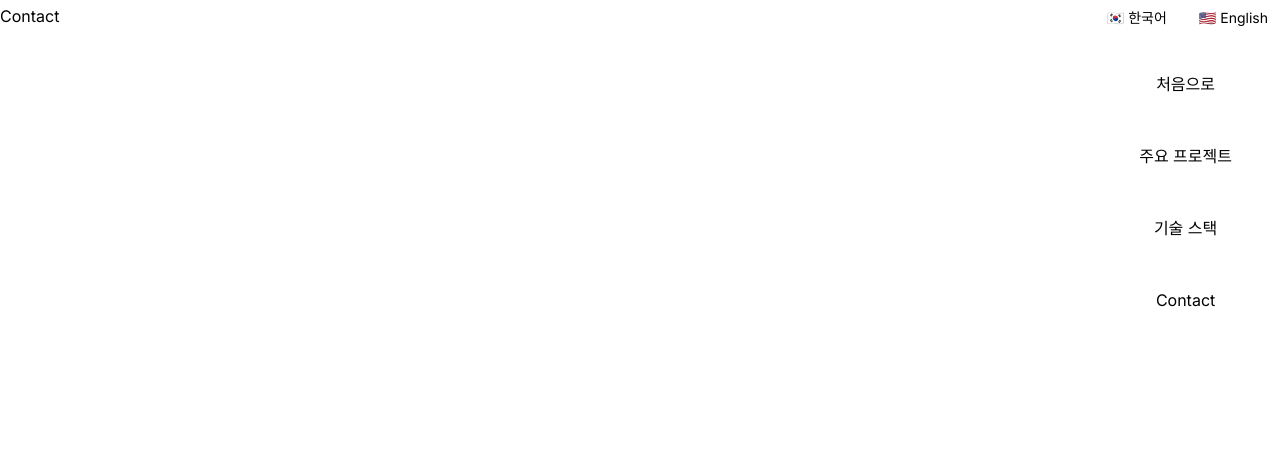
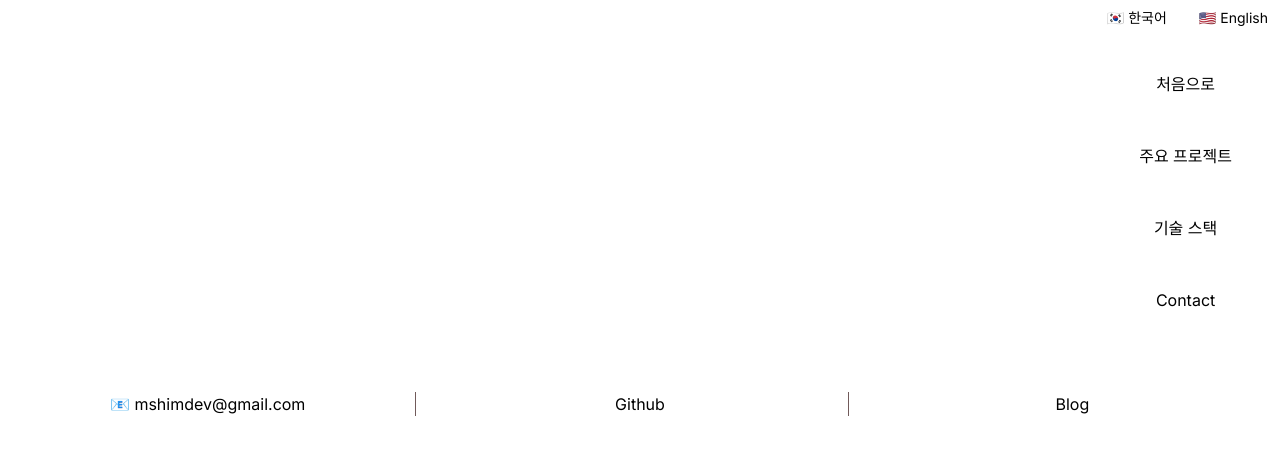
Before and after one commit to Earlssu/sms-portfolio-next, a Next.js app: page /contact in a window 1280 px wide. Shown: the top 452 px of the page. Built offline with nearby package versions, Linux system fonts and the light colour scheme.

Commit message:
Feat: 불필요한 코드 Contact 페이지로 이동

```diff
--- a/src/app/contact/page.tsx
+++ b/src/app/contact/page.tsx
@@ -1,7 +1,45 @@
-import { Fragment } from "react";
+import React, { Fragment } from 'react';
 
 const Contact = () => {
-  return <Fragment>Contact</Fragment>;
+  return (
+    <Fragment>
+      <div className={'flex gap-4 h-screen items-center'}>
+        <div
+          className={'flex px-2 border-r border-tertiary flex-1 justify-center'}
+        >
+          <a>📧 mshimdev@gmail.com</a>
+        </div>
+
+        <div
+          className={
+            'flex px-2 gap-4 border-r border-tertiary flex-1 justify-center hover:text-lg hover:text-quaternary-hover transition-colors-smooth'
+          }
+        >
+          <a
+            className={''}
+            href={'https://github.com/Earlssu'}
+            target={'_blank'}
+          >
+            Github
+          </a>
+        </div>
+
+        <div
+          className={
+            'flex px-2 gap-4 flex-1 justify-center hover:text-lg hover:text-quaternary-hover transition-colors-smooth'
+          }
+        >
+          <a
+            className={''}
+            href={'https://code-in-law.tistory.com/'}
+            target={'_blank'}
+          >
+            Blog
+          </a>
+        </div>
+      </div>
+    </Fragment>
+  );
 };
 
 export default Contact;
```
